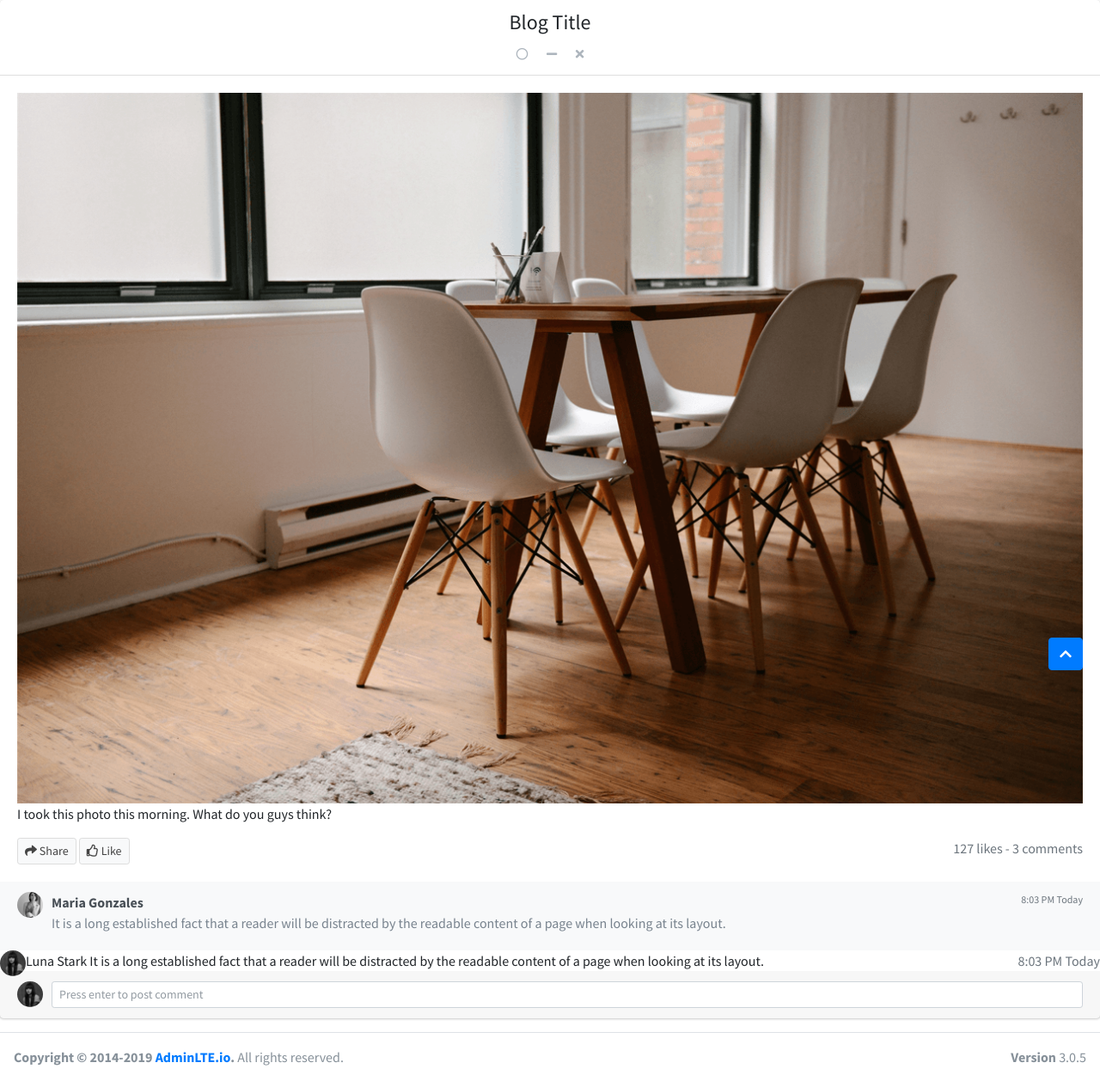
After one commit to wunna11/Blog, a PHP site: page /blogdetail.php in a window 1280 px wide. The commit adds this page. Shown: the whole page at 86% size. Run offline with PHP 8.4, Linux system fonts and the light colour scheme; some libraries are stand-ins or nearby versions.

```diff
--- a/admin/header.html
+++ b/admin/header.html
@@ -31,9 +31,9 @@
         </ul>
 
         <!-- SEARCH FORM -->
-        <form class="form-inline ml-3">
+        <form class="form-inline ml-3" method="POST" action="index.php">
           <div class="input-group input-group-sm">
-            <input class="form-control form-control-navbar" type="search" placeholder="Search" aria-label="Search">
+            <input name="search" class="form-control form-control-navbar" type="search" placeholder="Search" aria-label="Search">
             <div class="input-group-append">
               <button class="btn btn-navbar" type="submit">
                 <i class="fas fa-search"></i>
--- /dev/null
+++ b/blogdetail.php
@@ -0,0 +1,148 @@
+<!DOCTYPE html>
+<html>
+<head>
+  <meta charset="utf-8">
+  <meta http-equiv="X-UA-Compatible" content="IE=edge">
+  <title>AdminLTE 3 | Widgets</title>
+  <!-- Tell the browser to be responsive to screen width -->
+  <meta name="viewport" content="width=device-width, initial-scale=1">
+  <!-- Font Awesome -->
+  <link rel="stylesheet" href="plugin/fontawesome-free/css/all.min.css">
+  <!-- Ionicons -->
+  <link rel="stylesheet" href="https://code.ionicframework.com/ionicons/2.0.1/css/ionicons.min.css">
+  <!-- Theme style -->
+  <link rel="stylesheet" href="dist/css/adminlte.min.css">
+  <!-- Google Font: Source Sans Pro -->
+  <link href="https://fonts.googleapis.com/css?family=Source+Sans+Pro:300,400,400i,700" rel="stylesheet">
+</head>
+<body class="hold-transition sidebar-mini">
+<div class="wrapper">
+  <!-- Navbar -->
+
+  <!-- /.navbar -->
+
+  <!-- Main Sidebar Container -->
+
+
+  <!-- Content Wrapper. Contains page content -->
+  <div class="content">
+    <!-- Content Header (Page header) -->
+
+    <section class="content">
+        <div class="row">
+          <div class="col-md-12">
+            <!-- Box Comment -->
+            <div class="card card-widget">
+              <div class="card-header">
+                <div class="card-title" style="text-align:center !important; float:none">
+                    <h4>Blog Title</h4>
+                    <div class="card-tools">
+                        <button type="button" class="btn btn-tool" data-toggle="tooltip" title="Mark as read">
+                            <i class="far fa-circle"></i></button>
+                        <button type="button" class="btn btn-tool" data-card-widget="collapse"><i class="fas fa-minus"></i>
+                        </button>
+                        <button type="button" class="btn btn-tool" data-card-widget="remove"><i class="fas fa-times"></i>
+                        </button>
+                    </div>
+                <!-- /.card-tools -->
+                </div>
+              </div>
+              <!-- /.card-header -->
+              <div class="card-body">
+                <img class="img-fluid pad" src="dist/img/photo2.png" alt="Photo">
+
+                <p>I took this photo this morning. What do you guys think?</p>
+                <button type="button" class="btn btn-default btn-sm"><i class="fas fa-share"></i> Share</button>
+                <button type="button" class="btn btn-default btn-sm"><i class="far fa-thumbs-up"></i> Like</button>
+                <span class="float-right text-muted">127 likes - 3 comments</span>
+              </div>
+              <!-- /.card-body -->
+              <div class="card-footer card-comments">
+                <div class="card-comment">
+                  <!-- User image -->
+                  <img class="img-circle img-sm" src="dist/img/user3-128x128.jpg" alt="User Image">
+
+                  <div class="comment-text">
+                    <span class="username">
+                      Maria Gonzales
+                      <span class="text-muted float-right">8:03 PM Today</span>
+                    </span><!-- /.username -->
+                    It is a long established fact that a reader will be distracted
+                    by the readable content of a page when looking at its layout.
+                  </div>
+                  <!-- /.comment-text -->
+                </div>
+                <!-- /.card-comment -->
+
+                <!-- /.card-comment -->
+              </div>
+              <div class="card-comment">
+                  <!-- User image -->
+                  <img class="img-circle img-sm" src="dist/img/user4-128x128.jpg" alt="User Image">
+
+                  <div class="comment-text">
+                    <span class="username">
+                      Luna Stark
+                      <span class="text-muted float-right">8:03 PM Today</span>
+                    </span><!-- /.username -->
+                    It is a long established fact that a reader will be distracted
+                    by the readable content of a page when looking at its layout.
+                  </div>
+
+                  <div class="card-footer">
+                    <form action="#" method="post">
+                    <img class="img-fluid img-circle img-sm" src="dist/img/user4-128x128.jpg" alt="Alt Text">
+                    <!-- .img-push is used to add margin to elements next to floating images -->
+                    <div class="img-push">
+                        <input type="text" class="form-control form-control-sm" placeholder="Press enter to post comment">
+                  </div>
+                  <!-- /.comment-text -->
+
+                </form>
+                </div>
+            </div>
+
+            <!-- /.card -->
+          </div>
+          <!-- /.col -->
+
+          <!-- /.col -->
+        </div>
+    </section>
+
+        <!-- /.row -->
+
+    <!-- /.content -->
+
+    <a id="back-to-top" href="#" class="btn btn-primary back-to-top" role="button" aria-label="Scroll to top">
+      <i class="fas fa-chevron-up"></i>
+    </a>
+  </div>
+  <!-- /.content-wrapper -->
+
+  <footer class="main-footer" style="margin-left:0px !important">
+    <div class="float-right d-none d-sm-block">
+      <b>Version</b> 3.0.5
+    </div>
+    <strong>Copyright &copy; 2014-2019 <a href="http://adminlte.io">AdminLTE.io</a>.</strong> All rights
+    reserved.
+  </footer>
+
+  <!-- Control Sidebar -->
+  <aside class="control-sidebar control-sidebar-dark">
+    <!-- Control sidebar content goes here -->
+  </aside>
+  <!-- /.control-sidebar -->
+</div>
+<!-- ./wrapper -->
+
+<!-- jQuery -->
+<script src="plugin/jquery/jquery.min.js"></script>
+<!-- Bootstrap 4 -->
+<script src="plugin/bootstrap/js/bootstrap.bundle.min.js"></script>
+<!-- AdminLTE App -->
+<script src="dist/js/adminlte.min.js"></script>
+<!-- AdminLTE for demo purposes -->
+<script src="dist/js/demo.js"></script>
+</body>
+</html>
```
Also changed, not shown: admin/index.php (+16 -1 lines), index.php (added, +107 -0 lines), login.php (added, +101 -0 lines), register.php (added, +115 -0 lines).
